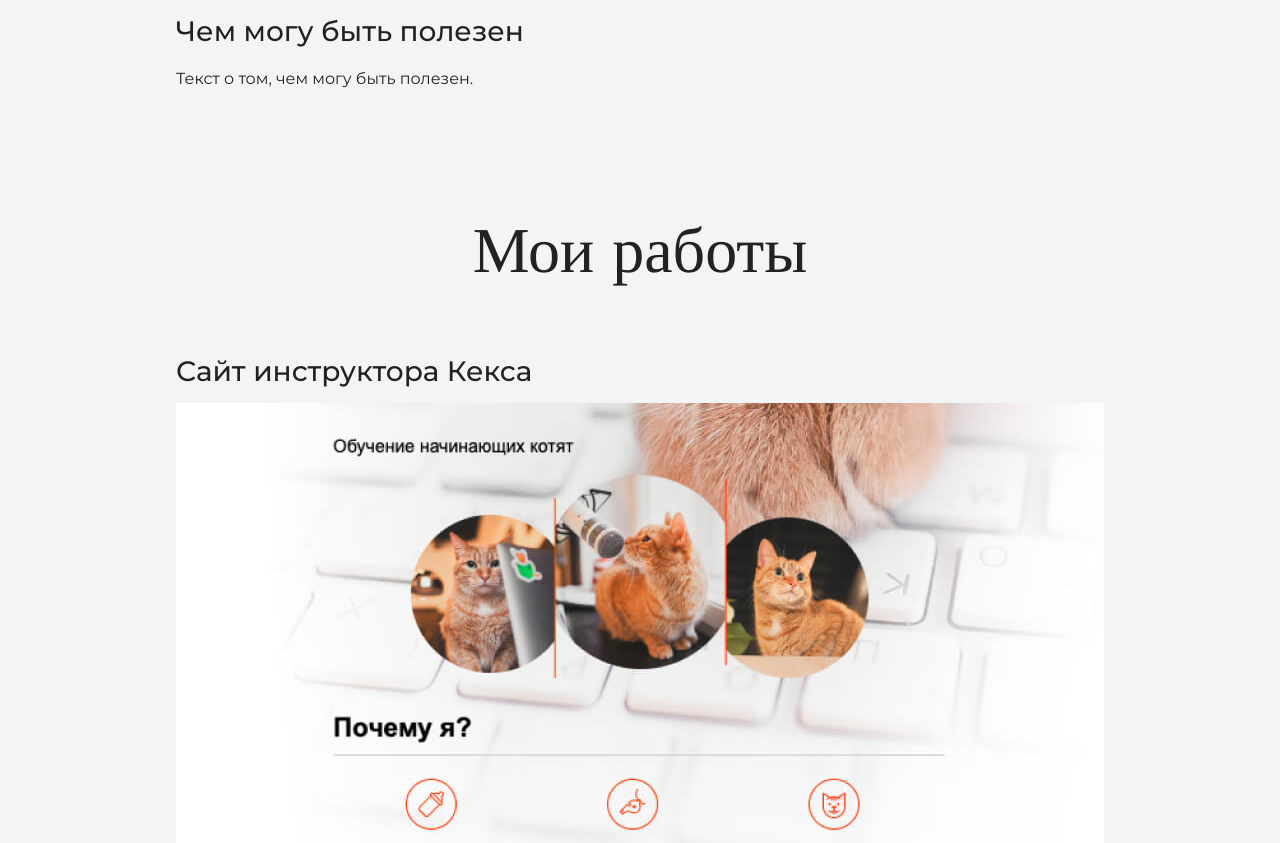
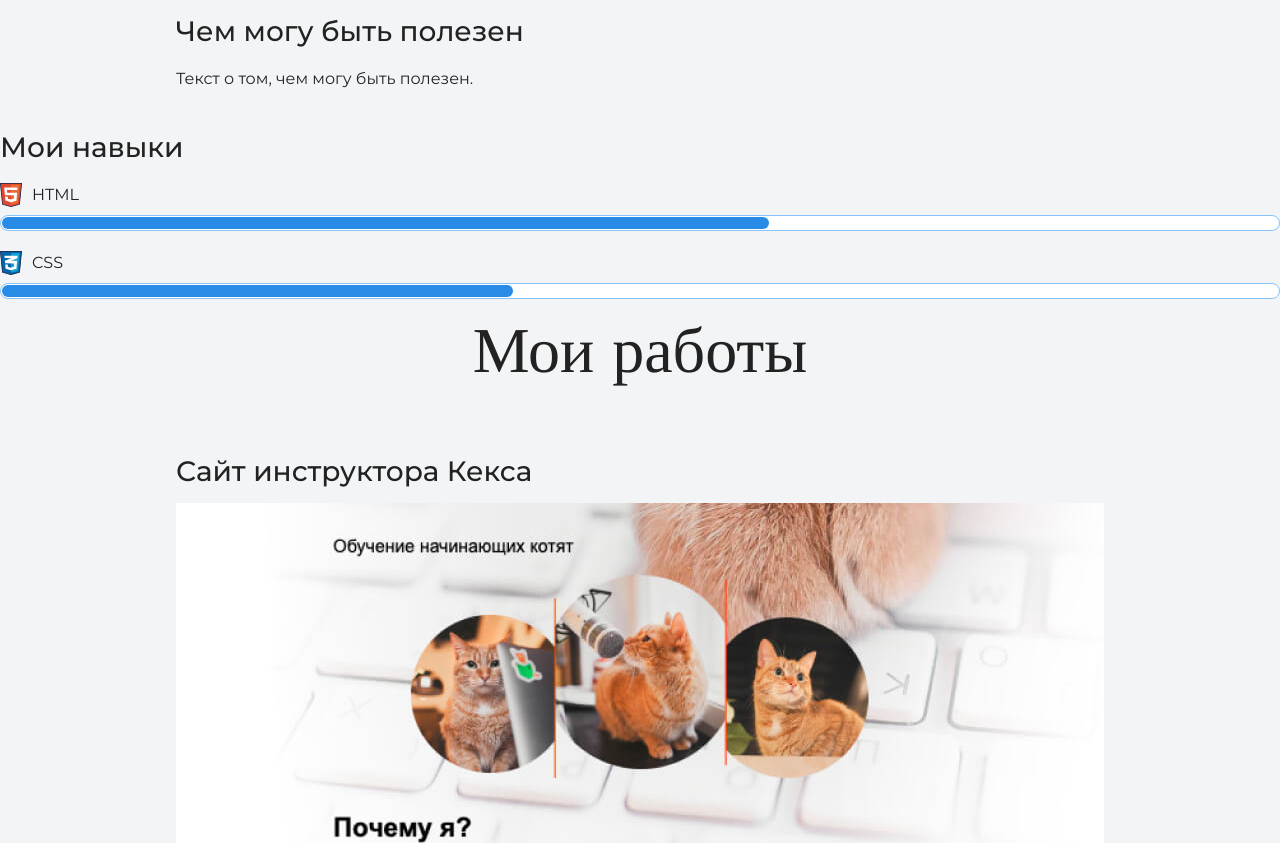
Before and after one commit to SlyPeep/test2, a plain HTML site: page index.html in a window 1280 px wide. Shown: the part 1840-2683 px from the top of the page. Drawn offline with nearby package versions, Linux system fonts and the light colour scheme.

Commit message:
new info

```diff
--- a/index.html
+++ b/index.html
@@ -32,12 +32,25 @@
       <figure>
         <img src="files/user.jpg" width="928" height="536" alt="Фотография">
       </figure>
-      <h3>Пара слов о себе</h3>
-      <p>Текст с парой слов о себе.</p>
-      <h3>Чем могу быть полезен</h3>
-      <p>Текст о том, чем могу быть полезен.</p>
+      <div>
+        <h3>Пара слов о себе</h3>
+        <p>Текст с парой слов о себе.</p>
+      </div>
+      <div>
+        <h3>Чем могу быть полезен</h3>
+        <p>Текст о том, чем могу быть полезен.</p>
+      </div>
     </div>
-    </section>
+
+  <div class="skills">
+  <h3>Мои навыки</h3>
+  <dl class="skills-list">
+    <dt class="skill-html">HTML</dt>
+    <dd class="level"><div style="width: 60%;">60%</div></dd>
+    <dt class="skill-css">CSS</dt>
+    <dd class="level"><div style="width: 40%;">40%</div></dd>
+  </dl>
+  </div>
 
     <section class="portfolio">
       <div class="container">
```
